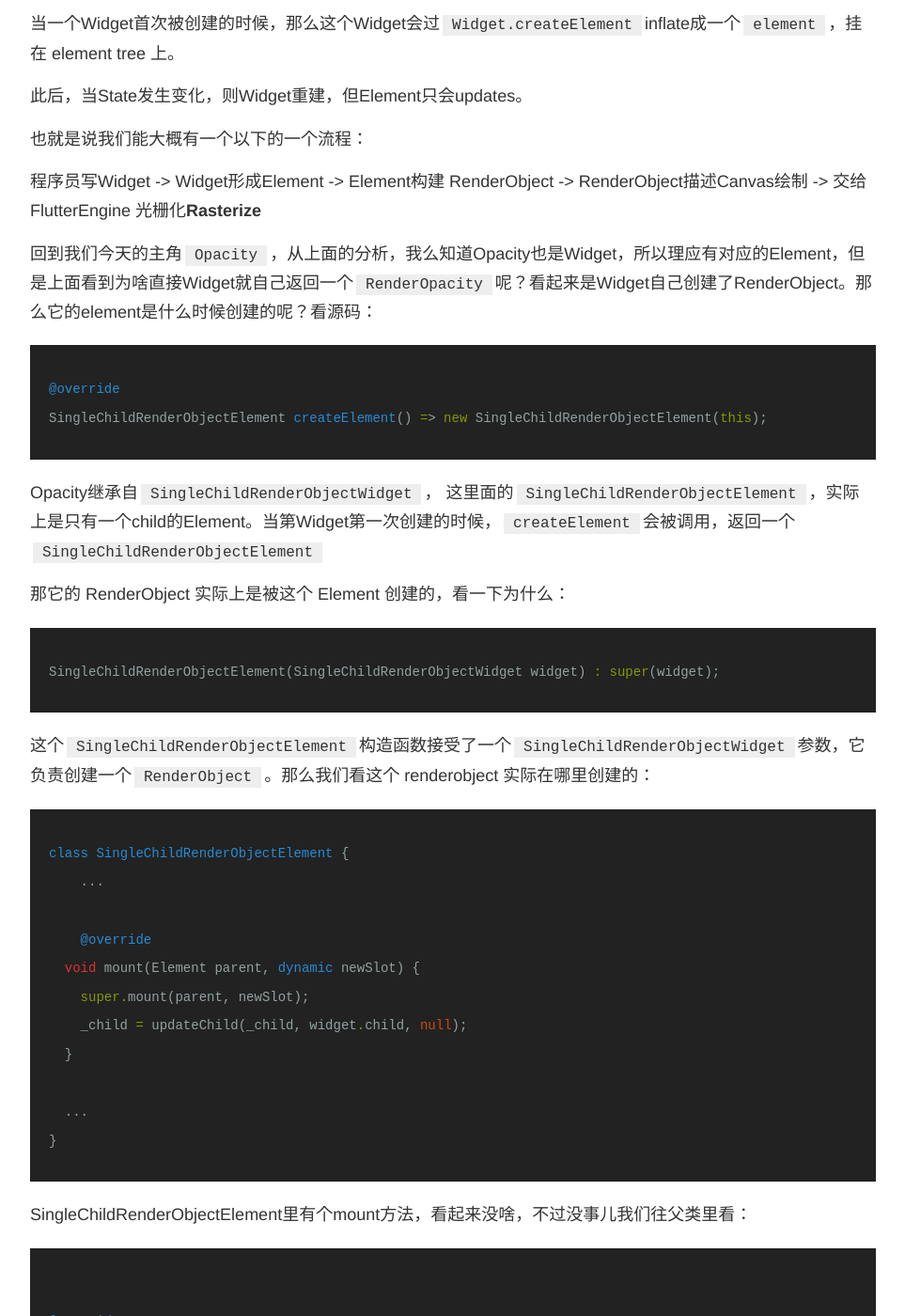
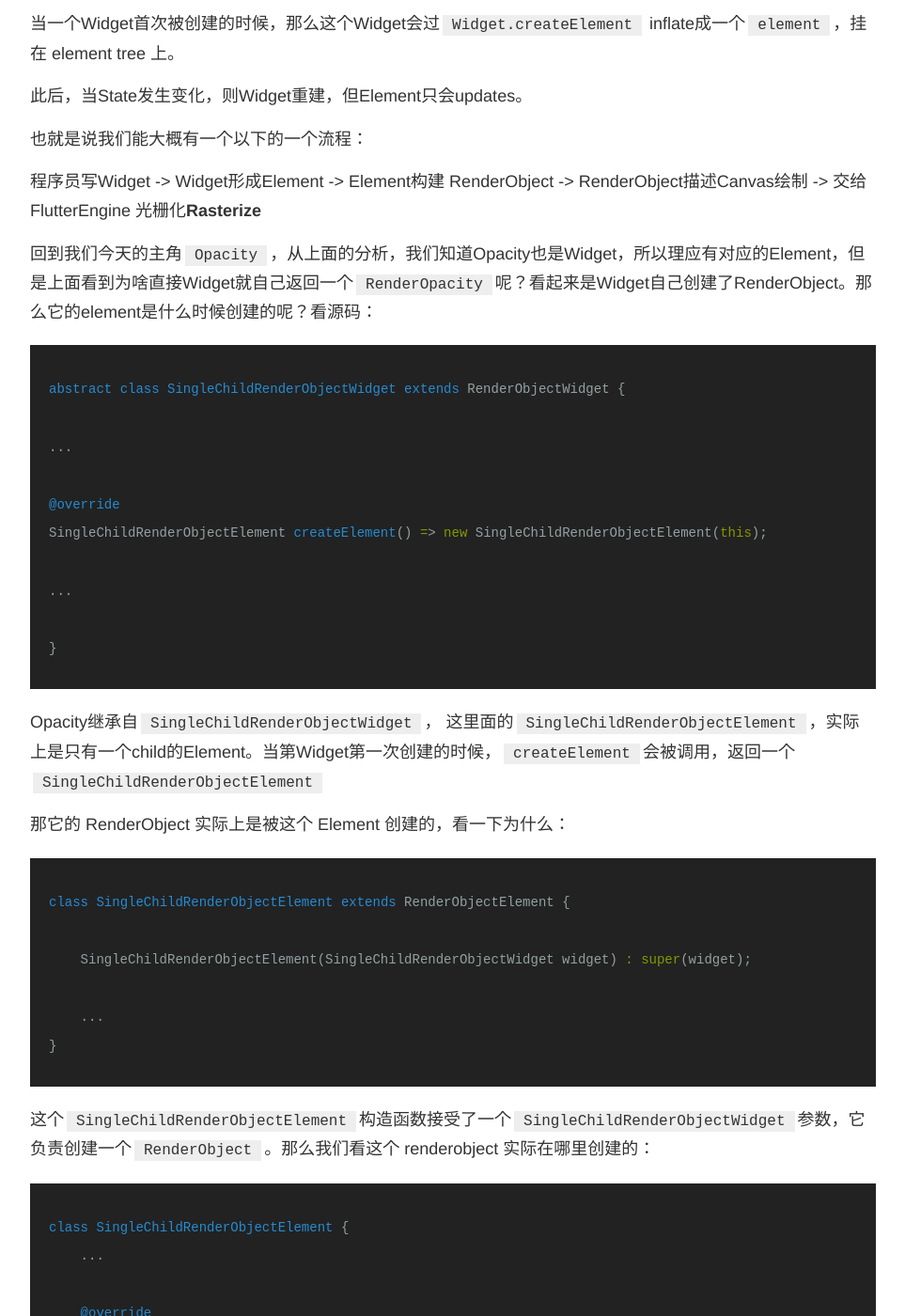
Before and after one commit to zhoulujue/zhoulujue.github.io, a Jekyll site: the page built from _posts/2019-06-28-Widget-Element-RenderObject.md, in a window 1280 px wide and 1400 px high, scrolled down 3241 px. Shown: the whole window at 94% size, without its empty margins (158-1121 px from the left). Built offline with Jekyll 4.4.1, drawn with Linux system fonts in a browser that asks for light colours; comment, search, counter and statistics services are not loaded; some of the changed text lies outside the part shown.

Commit message:
Fix typo.

````diff
--- a/_posts/2019-06-28-Widget-Element-RenderObject.md
+++ b/_posts/2019-06-28-Widget-Element-RenderObject.md
@@ -88,7 +88,7 @@ void paint(PaintingContext context, Offset offset) {
 
 让程序员不去保存Widgets是好的，因为他不会因为管理无数的Widget而且烦恼，一旦有变化就当整个页面都在变化，Widget的每一帧对应了一个State。这样，一个指定的state就能精确描述一个Widget该怎么展示。也就是说，程序员只要管理好状态，那么就能管理好整个页面变化的逻辑。
 
-当一个Widget首次被创建的时候，那么这个Widget会过`Widget.createElement`inflate成一个`element`，挂在 element tree 上。
+当一个Widget首次被创建的时候，那么这个Widget会过`Widget.createElement` inflate成一个`element`，挂在 element tree 上。
 
 此后，当State发生变化，则Widget重建，但Element只会updates。
 
@@ -96,11 +96,19 @@ void paint(PaintingContext context, Offset offset) {
 
 程序员写Widget -> Widget形成Element -> Element构建 RenderObject -> RenderObject描述Canvas绘制 -> 交给FlutterEngine 光栅化**Rasterize**
 
-回到我们今天的主角`Opacity`，从上面的分析，我么知道Opacity也是Widget，所以理应有对应的Element，但是上面看到为啥直接Widget就自己返回一个`RenderOpacity`呢？看起来是Widget自己创建了RenderObject。那么它的element是什么时候创建的呢？看源码：
+回到我们今天的主角`Opacity`，从上面的分析，我们知道Opacity也是Widget，所以理应有对应的Element，但是上面看到为啥直接Widget就自己返回一个`RenderOpacity`呢？看起来是Widget自己创建了RenderObject。那么它的element是什么时候创建的呢？看源码：
 
 ```dart
+abstract class SingleChildRenderObjectWidget extends RenderObjectWidget {
+
+...
+
 @override
 SingleChildRenderObjectElement createElement() => new SingleChildRenderObjectElement(this);
+
+...
+
+}
 ```
 Opacity继承自`SingleChildRenderObjectWidget`，
 这里面的`SingleChildRenderObjectElement`，实际上是只有一个child的Element。当第Widget第一次创建的时候，`createElement`会被调用，返回一个`SingleChildRenderObjectElement`
@@ -108,7 +116,12 @@ Opacity继承自`SingleChildRenderObjectWidget`，
 那它的 RenderObject 实际上是被这个 Element 创建的，看一下为什么：
 
 ```dart
-SingleChildRenderObjectElement(SingleChildRenderObjectWidget widget) : super(widget);
+class SingleChildRenderObjectElement extends RenderObjectElement {
+
+    SingleChildRenderObjectElement(SingleChildRenderObjectWidget widget) : super(widget);
+
+    ...
+}
 ```
 
 这个`SingleChildRenderObjectElement`构造函数接受了一个`SingleChildRenderObjectWidget`参数，它负责创建一个`RenderObject`。那么我们看这个 renderobject 实际在哪里创建的：
@@ -129,6 +142,9 @@ class SingleChildRenderObjectElement {
 SingleChildRenderObjectElement里有个mount方法，看起来没啥，不过没事儿我们往父类里看：
 
 ```dart
+class RenderObjectElement extends Element {
+
+...
 
 @override
   void mount(Element parent, dynamic newSlot) {
@@ -139,6 +155,8 @@ SingleChildRenderObjectElement里有个mount方法，看起来没啥，不过没
     attachRenderObject(newSlot);
     _dirty = false;
   }
+
+  ...
 ```
 终于看到magic了，所以在`mount`方法里，element调用了`widget.createRenderObject`，并attach。
 
````
Also changed, not shown: other parts of _posts/2019-06-28-Widget-Element-RenderObject.md (+1 -1 lines).
